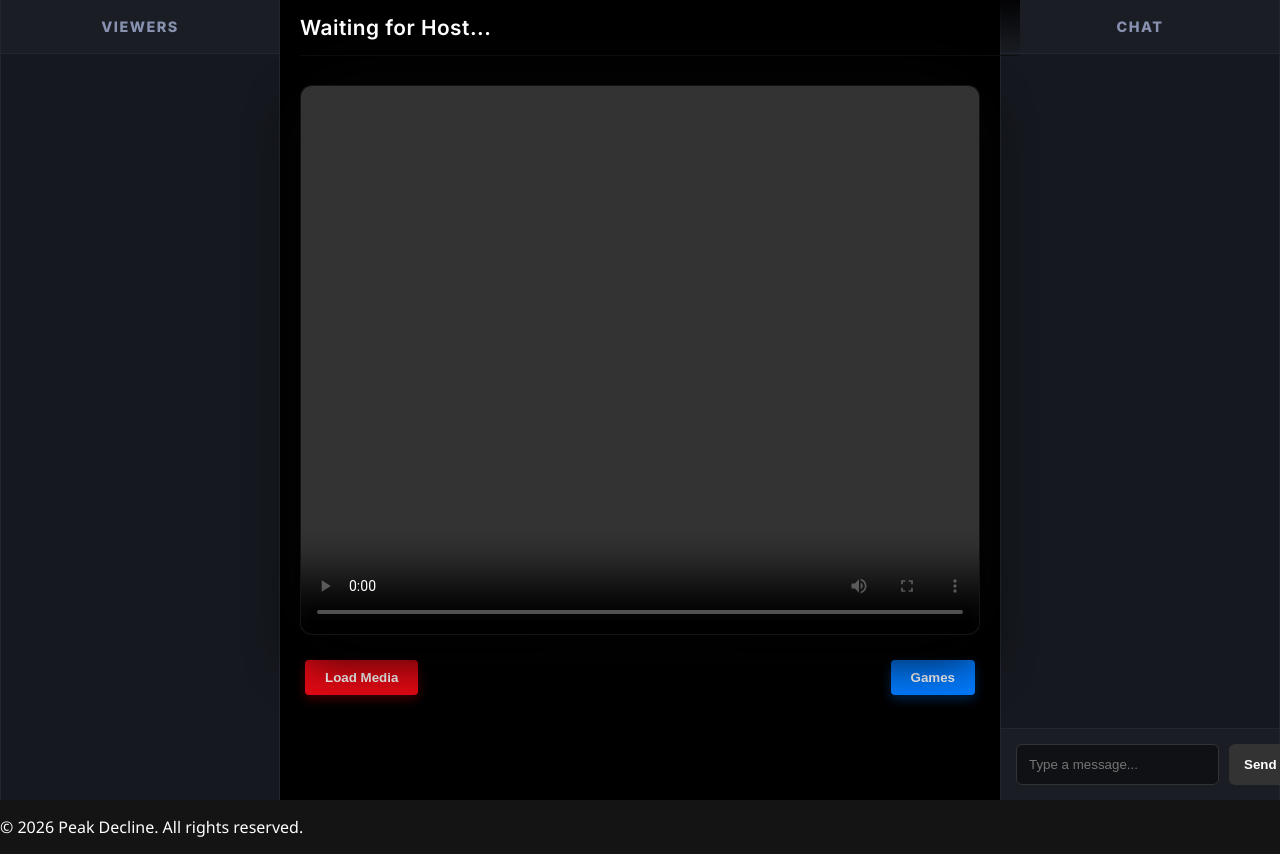
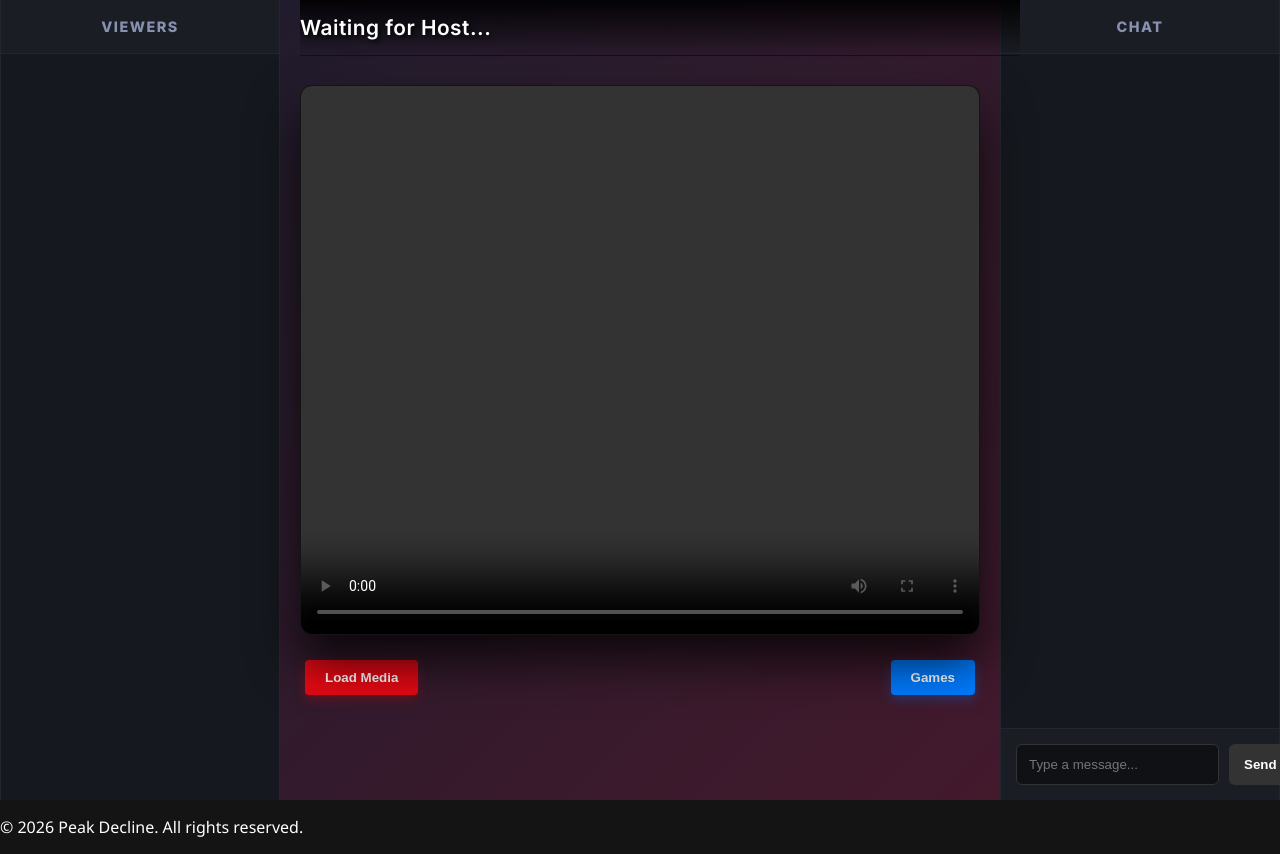
Before and after one commit to Samere1988/PeakDecline, a Flask app: template templates/room.html in a window 1280 px wide. Run offline with Flask 3, Linux system fonts and the light colour scheme; the template is opened without the code that fills it, so the values that code supplies are empty; some libraries are stand-ins or nearby versions.

Commit message:
Apply red purple background to Watch Together room

```diff
--- a/static/css/room.css
+++ b/static/css/room.css
@@ -6,7 +6,7 @@
 .room-container {
     display: flex;
     height: 100vh;
-    background-color: #0f1115;
+    background: linear-gradient(135deg, #1a1c2c 0%, #4a192c 100%);
     color: #ececec;
     font-family: 'Inter', sans-serif;
 }
@@ -39,7 +39,7 @@
     flex: 1;
     display: flex;
     flex-direction: column;
-    background: #000;
+    background: transparent;
     position: relative;
 }
 
```
